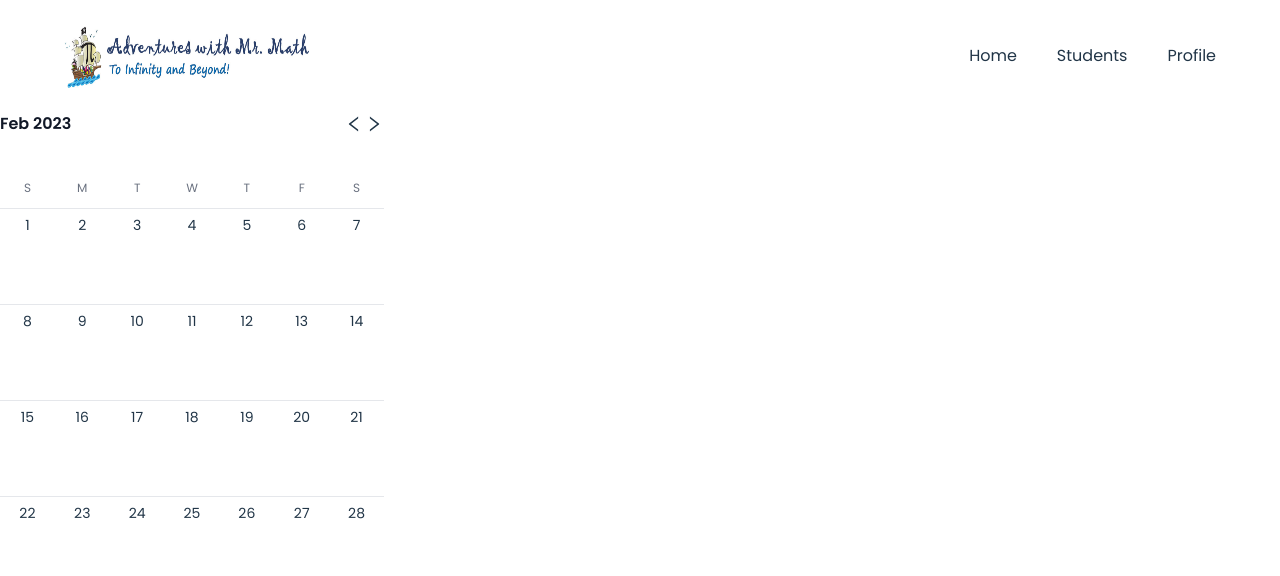
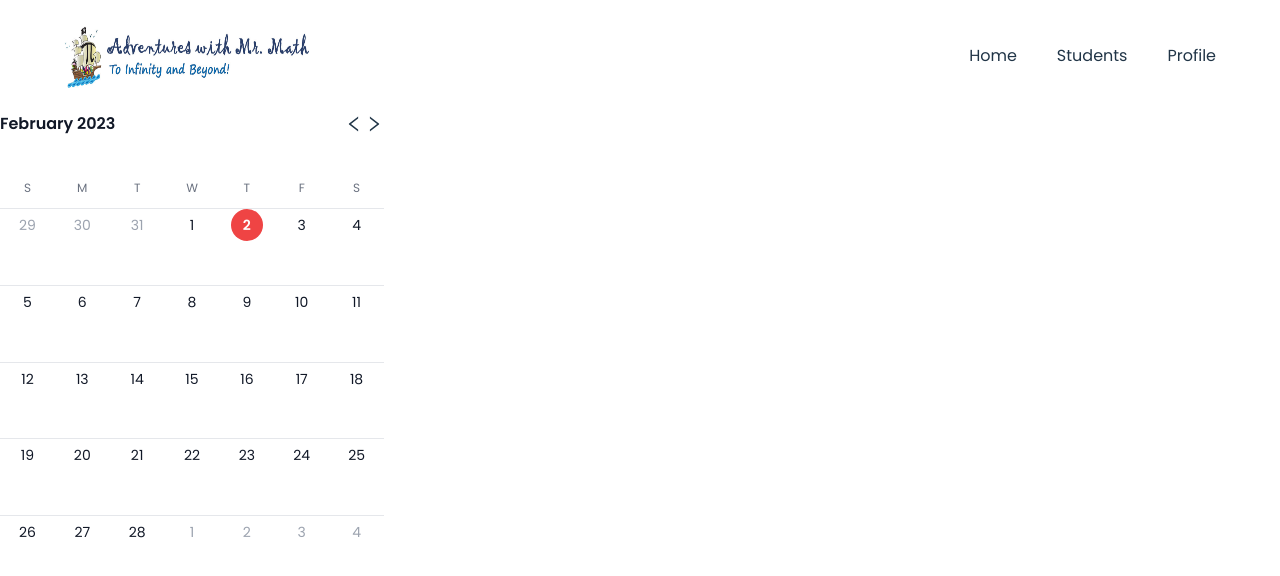
Before and after one commit to dane-dalton/schedule-demo, a React (Vite) app: page / in a window 1280 px wide. Shown: the top 576 px of the page. Built offline with nearby package versions, Linux system fonts and the light colour scheme.

Commit message:
calendar logic, rough style, next and previous month logic, class-names util

```diff
--- a/src/components/Calendar.jsx
+++ b/src/components/Calendar.jsx
@@ -1,25 +1,61 @@
 import React from 'react'
-import { eachDayOfInterval, endOfMonth, format, startOfMonth, startOfToday } from 'date-fns'
+import { useState } from 'react'
+import { classNames } from '../util/class-names'
 import { AiOutlineRight, AiOutlineLeft } from 'react-icons/ai'
+
+import {
+  eachDayOfInterval,
+  endOfMonth,
+  endOfWeek,
+  format,
+  isToday,
+  startOfMonth,
+  startOfWeek,
+  startOfToday,
+  isEqual,
+  isSameMonth,
+  parse,
+  add,
+} from 'date-fns'
 
 function Calendar() {
   let today = startOfToday()
+  let [selectedDay, setSelectedDay] = useState(today)
+  let [currentMonth, setCurrentMonth] = useState(format(today, 'MMM-yyyy'))
+  let firstDayCurrentMonth = parse(currentMonth, 'MMM-yyyy', new Date())
 
-  let newDays = eachDayOfInterval({ start: startOfMonth(today), end: endOfMonth(today) })
+  let newDays = eachDayOfInterval({
+    start: startOfWeek(startOfMonth(firstDayCurrentMonth)),
+    end: endOfWeek(endOfMonth(firstDayCurrentMonth))
+  })
+
+  function previousMonth() {
+    let firstDayPreviousMonth = add(firstDayCurrentMonth, { months: -1 })
+    setCurrentMonth(format(firstDayPreviousMonth, 'MMM-yyyy'))
+  }
+
+  function nextMonth() {
+    let firstDayNextMonth = add(firstDayCurrentMonth, { months: 1 })
+    setCurrentMonth(format(firstDayNextMonth, 'MMM-yyyy'))
+  }
 
   return (
     <div>
       <div>
         <div className='w-96 flex items-center'>
           <h2 className='flex-auto font-semibold text-gray-900'>
-            {format(today, 'MMM yyyy')}
+            {format(firstDayCurrentMonth, 'MMMM yyyy')}
           </h2>
-          <button>
+          <button
+            onClick={previousMonth}
+          >
             <span className='sr-only'>Previous month</span>
             <AiOutlineLeft className='w-5 h-5' aria-hidden='true' />
           </button>
-          <button>
-            <span className='sr-only'>Previous month</span>
+          <button
+            onClick={nextMonth}
+          >
+            <span className='sr-only'>Next month</span>
             <AiOutlineRight className='w-5 h-5' aria-hidden='true' />
           </button>
         </div>
@@ -44,7 +80,31 @@ function Calendar() {
           >
             <button
               type='button'
-              className='mx-auto flex h-8 w-8 items-center justify-center rounded-full'
+              onClick={() => setSelectedDay(day)}
+              className={classNames(
+                isEqual(day, selectedDay) && 'text-white',
+                !isEqual(day, selectedDay) &&
+                  isToday(day) &&
+                  'text-red-500',
+                !isEqual(day, selectedDay) &&
+                  !isToday(day) &&
+                  isSameMonth(day, firstDayCurrentMonth) &&
+                  'text-gray-900',
+                !isEqual(day, selectedDay) &&
+                  !isToday(day) &&
+                  !isSameMonth(day, firstDayCurrentMonth) &&
+                  'text-gray-400',
+                isEqual(day, selectedDay) &&
+                  isToday(day) &&
+                  'bg-red-500',
+                isEqual(day, selectedDay) &&
+                  !isToday(day) &&
+                  'bg-gray-900',
+                !isEqual(day, selectedDay) && 'hover:bg-gray-200',
+                (isEqual(day, selectedDay) || isToday(day)) &&
+                'font-semibold',
+                'mx-auto flex h-8 w-8 items-center justify-center rounded-full'
+              )}
             >
               <time dateTime={format(day, 'yyyy-MM-dd')}>
                 {format(day, 'd')}
--- a/src/components/Navbar.jsx
+++ b/src/components/Navbar.jsx
@@ -2,6 +2,8 @@ import React from 'react'
 import { useState } from 'react'
 
 import { logo, menu, close } from '../assets'
+
+import { classNames } from '../util/class-names'
 
 import { navLinks } from '../constants'
 
@@ -16,7 +18,10 @@ function Navbar() {
         {navLinks.map((nav, i) => (
           <li
             key={nav.id}
-            className={`font-normal text-[16px] cursor-pointer ${i === navLinks.length - 1 ? 'mr-0' : 'mr-10'}`}
+            className={classNames(
+              'font-normal text-[16px] cursor-pointer',
+              i === navLinks.length - 1 ? 'mr-0' : 'mr-10'
+            )}
           >
             <a href={`${nav.id}`}>{nav.title}</a>
           </li>
@@ -31,13 +36,19 @@ function Navbar() {
           className='w-[28px] h-[28px] object-contain'
         />
         <div
-          className={`${toggle ? 'flex' : 'hidden'} p-6 absolute bg-slate-400 top-20 right-0 mx-4 my-2 min-w-[140px] rounded-xl sidebar`}
+          className={classNames(
+            toggle ? 'flex' : 'hidden',
+            'p-6 absolute bg-slate-400 top-20 right-0 mx-4 my-2 min-w-[140px] rounded-xl sidebar'
+          )}
         >
           <ul className='list-none flex flex-col justify-end items-center flex-1'>
             {navLinks.map((nav, i) => (
               <li
                 key={nav.id}
-                className={`font-normal text-[16px] cursor-pointer ${i === navLinks.length - 1 ? 'mb-0' : 'mb-4'}`}
+                className={classNames(
+                  'font-normal text-[16px] cursor-pointer',
+                  i === navLinks.length - 1 ? 'mb-0' : 'mb-4'
+                )}
               >
                 <a href={`${nav.id}`}>{nav.title}</a>
               </li>
--- a/src/util/calendar.js
+++ /dev/null
@@ -1,9 +0,0 @@
-import dayjs from 'dayjs'
-
-export const generateDate = (
-  month = dayjs().month(),
-  year = dayjs().year()
-) => {
-  const firstDateOfMonth = dayjs().year(year).month(month).startOf('month')
-  const lastDateOfMonth = dayjs().year(year).month(month).endOf('month')
-}
--- /dev/null
+++ b/src/util/class-names.js
@@ -0,0 +1,3 @@
+export function classNames(...classes) {
+  return classes.filter(Boolean).join(' ')
+}
```
